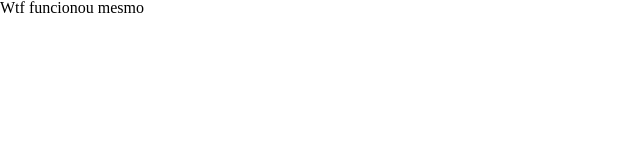
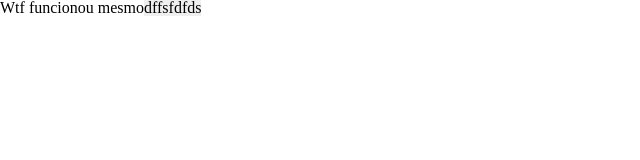
Before and after one commit to kawaym/projeto_08_zaprecall_react, a React (Create React App) app: page / in a window 1280 px wide. Both pictures are taken after a click on the button "Praticar React". Shown: the top 160 px of the page, without its empty margins (0-640 px from the left). Built offline with nearby package versions, Linux system fonts and the light colour scheme.

Commit message:
Comportamento rudimentar do botão adicionado. Refatoração possível

```diff
--- a/src/components/App.jsx
+++ b/src/components/App.jsx
@@ -4,8 +4,14 @@ import "../css/reset.css";
 import { useState } from "react";
 export default function App(){
     const [telaAtual, setTelaAtual] = useState(<TelaInicial proximaTela={mudarTela}/>)
-    function mudarTela(){
-        setTelaAtual(TelaFlashCards);
+    const estado = true;
+    function mudarTela(atual){
+        if (atual === "flashcard"){
+            setTelaAtual(<TelaInicial proximaTela={mudarTela}/>);
+        }
+        else{
+            setTelaAtual(<TelaFlashCards proximaTela={mudarTela}/>);
+        }
     }
     return(
         <>
--- a/src/components/TelaFlashCards.jsx
+++ b/src/components/TelaFlashCards.jsx
@@ -1,7 +1,8 @@
-export default function TelaFlashCards(){
+export default function TelaFlashCards({proximaTela}){
     return(
         <>
             <span className="span">Wtf funcionou mesmo</span>
+            <button className="prox" onClick={() => proximaTela('flashcard')}> dffsfdfds</button>
         </>
     )
 }
```
